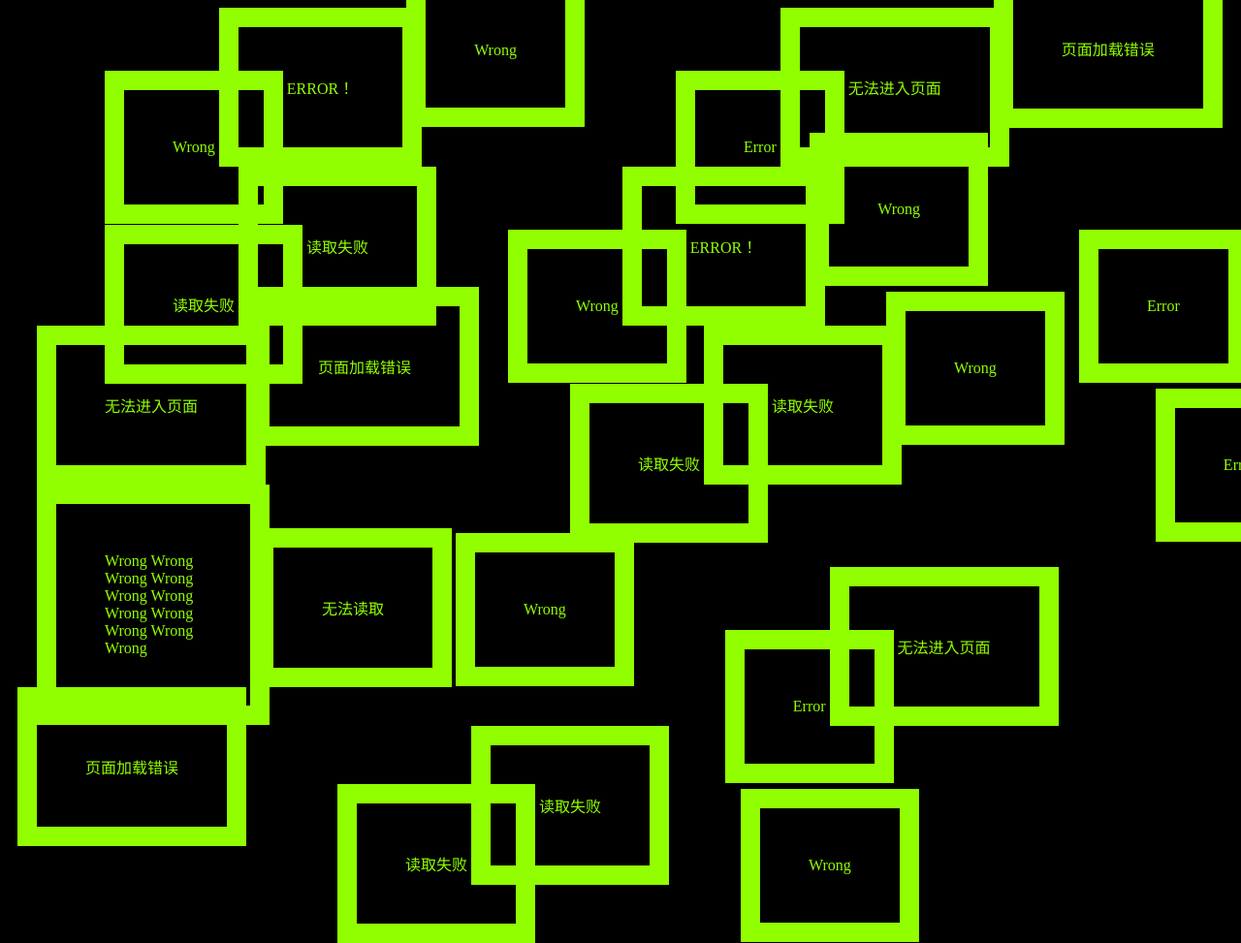
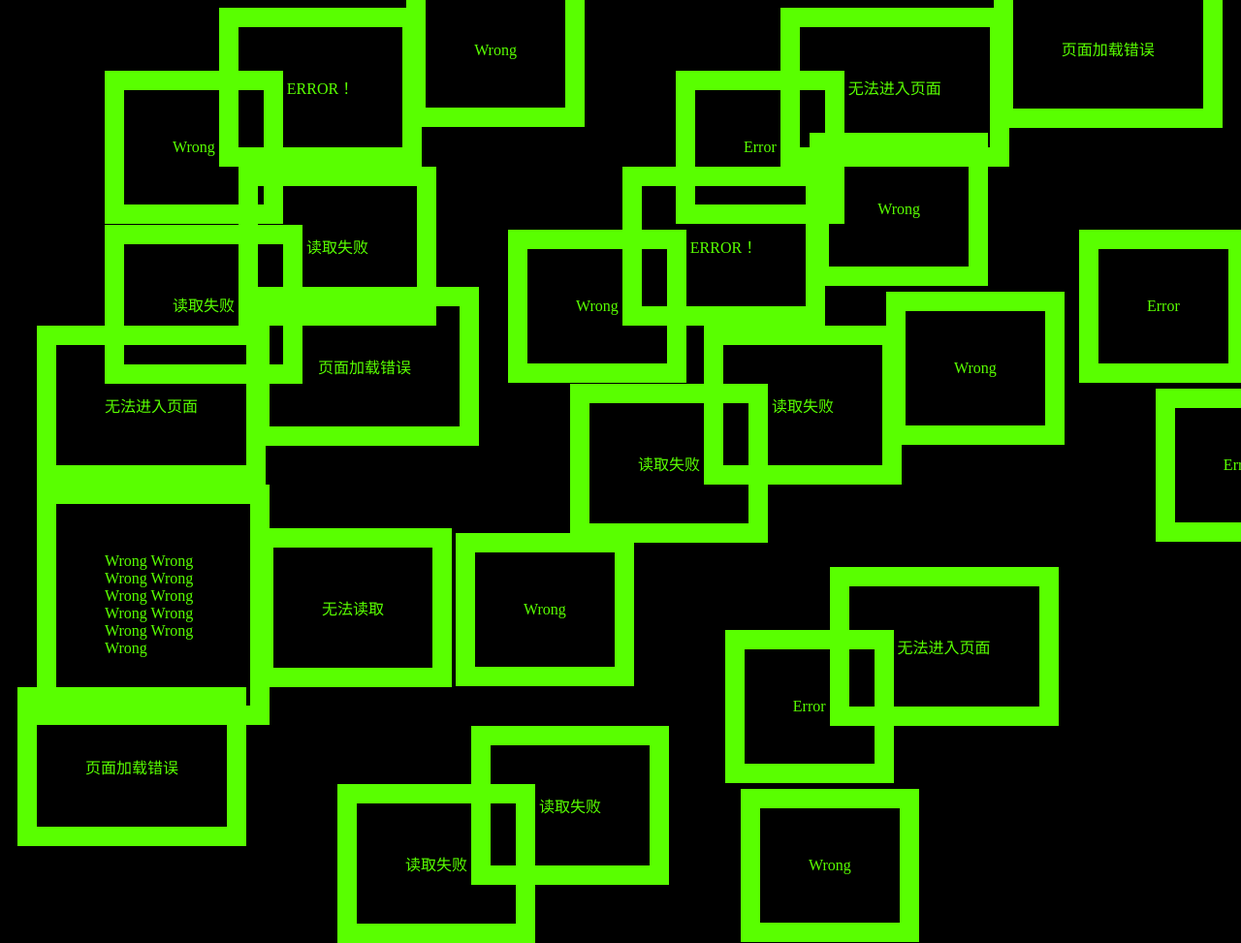
Before and after one commit to Antuyaran/kira-s-website, a plain HTML site: page css-exercise/work-8.html in a window 1280 px wide. Shown: the top 973 px of the page at 97% size. Drawn offline with Linux system fonts and the light colour scheme.

Commit message:
5.12
5555

```diff
--- a/css demo/style-8.css
+++ b/css demo/style-8.css
@@ -6,7 +6,7 @@ p {
     border-width: 20px;
     border-style: solid;
     position: relative;
-    color: rgb(145, 255, 0);
+     color: rgb(89, 255, 0);
   }
 
   .t1 {
@@ -36,7 +36,7 @@ p {
 
 
   .pink {
-    color: rgb(145, 255, 0);
+    color: rgb(89, 255, 0);
   }
 
 
```
Also changed, not shown: yonghuyinsi/page1.html (+1 -1 lines).
